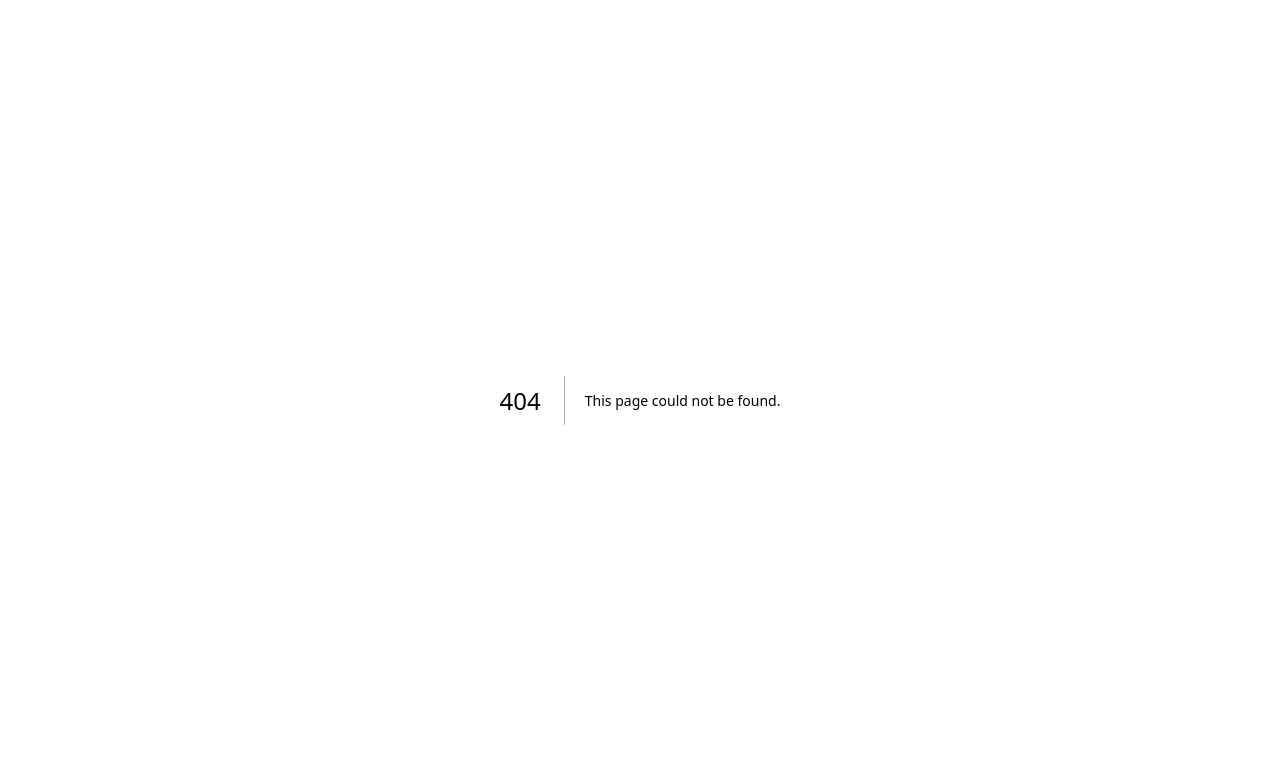
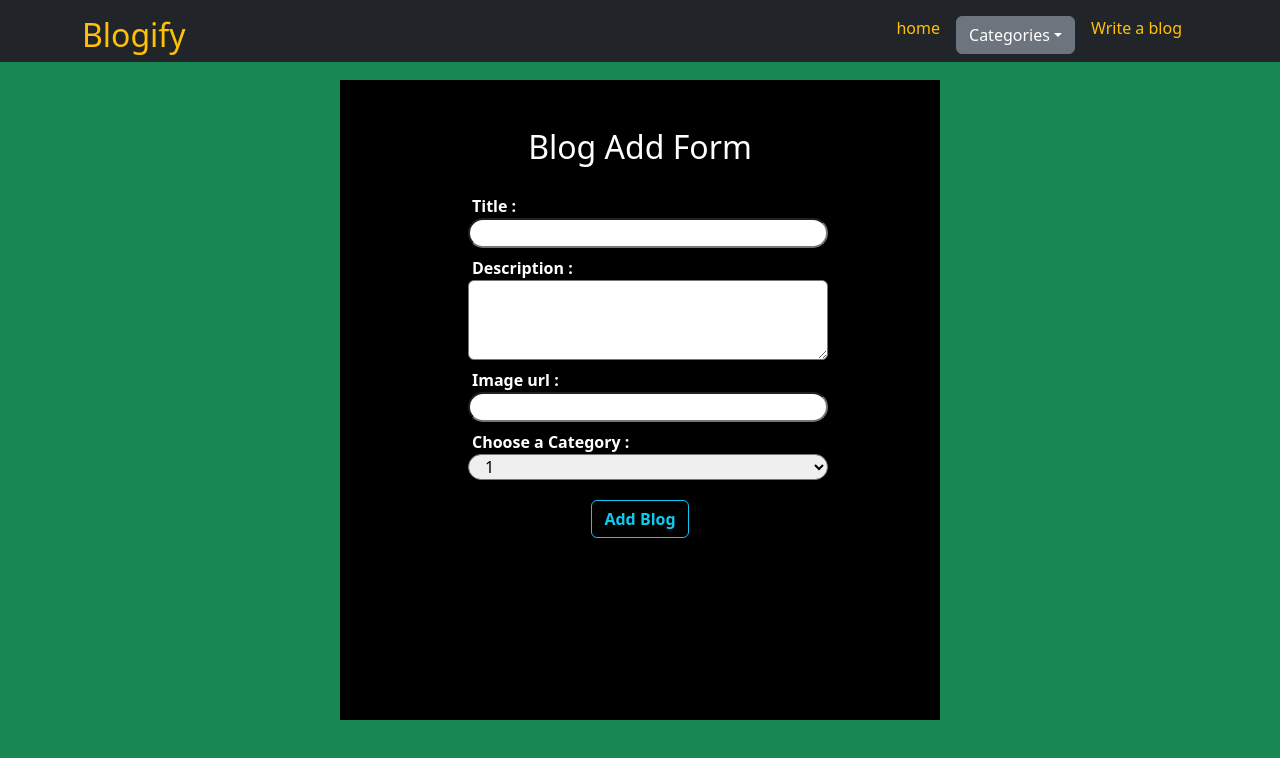
Before and after one commit to shivam5676/blogify, a Next.js app: page /blogs/createBlog in a window 1280 px wide. Before the commit this address had no page. Shown: the top 758 px of the page. Built offline with nearby package versions, Linux system fonts and the light colour scheme.

Commit message:
design updated

```diff
--- a/component/Header.js
+++ b/component/Header.js
@@ -1,4 +1,9 @@
+"use client";
+import "../node_modules/bootstrap/dist/js/bootstrap.min.js";
+import { useRouter } from "next/navigation";
+
 function NavBar() {
+  const router = useRouter();
   return (
     <div className="container-fluid text-warning  pt-3 fixed-top bg-dark">
       <div className="container d-flex justify-content-between">
@@ -7,9 +12,41 @@ function NavBar() {
         </div>
         <div className="d-flex">
           <p className="px-3">home</p>
-          <p className="px-3">Categories</p>
-          <p className="px-3">blog</p>
-          <p className="px-3">About</p>
+          <div className="dropdown">
+            <button
+              className="btn btn-secondary dropdown-toggle"
+              type="button"
+              data-bs-toggle="dropdown"
+              aria-expanded="false"
+            >
+              Categories
+            </button>
+            <ul className="dropdown-menu bg-dark ">
+              <li>
+                <a className="dropdown-item text-white" href="#">
+                  Action
+                </a>
+              </li>
+              <li>
+                <a className="dropdown-item text-white" href="#">
+                  Another action
+                </a>
+              </li>
+              <li>
+                <a className="dropdown-item text-white" href="#">
+                  Something else here
+                </a>
+              </li>
+            </ul>
+          </div>
+          <p
+            className="px-3"
+            onClick={() => {
+              router.push("/blogs/createBlog");
+            }}
+          >
+            Write a blog
+          </p>
         </div>
       </div>
     </div>
--- /dev/null
+++ b/component/WriteBlog.js
@@ -0,0 +1,83 @@
+"use client";
+
+import React, { useRef } from "react";
+import NavBar from "./Header";
+
+function WriteBlog() {
+  const titleRef = useRef();
+  const descriptionRef = useRef();
+  const ImageRef = useRef();
+  const selectRef = useRef();
+  const addBlogHandler = () => {
+    console.log(
+      titleRef.current.value,
+      descriptionRef.current.value,
+      ImageRef.current.value,
+      selectRef.current.value
+    );
+  };
+  return (
+    <>
+
+      <NavBar></NavBar>
+      <div
+        className="container-fluid bg-success"
+        style={{
+          display: "flex",
+          justifyContent: "center",
+          alignItems: "center",
+          height: "100dvh",
+        }}
+      >
+        <div
+          style={{
+            display: "flex",
+            flexBasis: "600px",
+            backgroundColor: "black",
+            height: "80vh",
+            flexDirection: "column",
+            alignItems: "center",
+            color: "white",
+            fontWeight: "bold",
+          }}
+        >
+          <h2 className="pt-5 pb-3">Blog Add Form</h2>
+          <div className="row my-1" style={{ width: "60%" }}>
+            <label>Title :</label>
+            <input className="rounded-pill ms-2" ref={titleRef}></input>
+          </div>
+          <div className="row my-1" style={{ width: "60%" }}>
+            <label>Description :</label>
+            <textarea
+              className="rounded ms-2"
+              style={{ maxHeight: "20vh", minHeight: "10vh" }}
+              ref={descriptionRef}
+            ></textarea>
+          </div>
+          <div className="row my-1" style={{ width: "60%" }}>
+            <label>Image url :</label>
+            <input className="rounded-pill ms-2" ref={ImageRef}></input>
+          </div>
+          <div className="row my-1 rounded-pill" style={{ width: "60%" }}>
+            <label>Choose a Category :</label>
+            <select className="rounded-pill ms-2" ref={selectRef}>
+              <option value="1">1</option>
+              <option value="21">2</option>
+              <option value="31">3</option>
+              <option value="31">4</option>
+              <option value="41">5</option>
+            </select>
+          </div>
+          <button
+            className="btn btn-outline-info fw-bold mt-3"
+            onClick={addBlogHandler}
+          >
+            Add Blog
+          </button>
+        </div>
+      </div>
+    </>
+  );
+}
+
+export default WriteBlog;
--- a/src/_app.js
+++ b/src/_app.js
@@ -1,3 +1,6 @@
 useEffect(() => {
   require("../../node_modules/bootstrap/dist/css/bootstrap.min.css");
+  // import("bootstrap/dist/js/bootstrap");
+  // require("node_modules/bootstrap/dist/js/bootstrap.min.js")
+
 }, []);
--- /dev/null
+++ b/src/app/blogs/createBlog/page.js
@@ -0,0 +1,12 @@
+import React from 'react'
+import WriteBlog from './../../../../component/WriteBlog';
+
+function CreateBlog() {
+  return (
+    <div>
+      <WriteBlog></WriteBlog>
+    </div>
+  )
+}
+
+export default CreateBlog
--- /dev/null
+++ b/src/app/blogs/page.js
@@ -0,0 +1,6 @@
+const BlogDetails=()=>{
+return(
+    <h3>hello shivam whats up??</h3>
+)
+}
+export default BlogDetails
```
Also changed, not shown: component/blogs.js (+90 -47 lines), component/hero.js (+15 -9 lines), src/app/blogs/readBlog/[blogid]/page.js (added, +26 -0 lines), src/app/page.js (+3 -6 lines).
